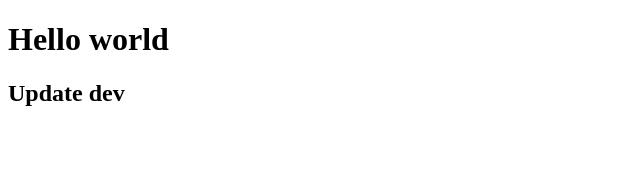
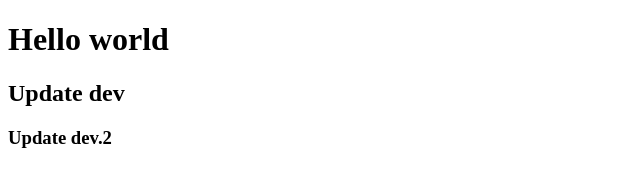
Before and after one commit to widiarrohman1234/git-exercise, a plain HTML site: page index.html in a window 1280 px wide. Shown: the whole page, without its empty margins (0-640 px from the left). Drawn offline with Linux system fonts and the light colour scheme.

Commit message:
dev-index.html update

```diff
--- a/index.html
+++ b/index.html
@@ -9,5 +9,6 @@
 <body>
     <h1>Hello world</h1>
     <h2>Update dev</h2>
+    <h3>Update dev.2</h3>
 </body>
 </html>
```
